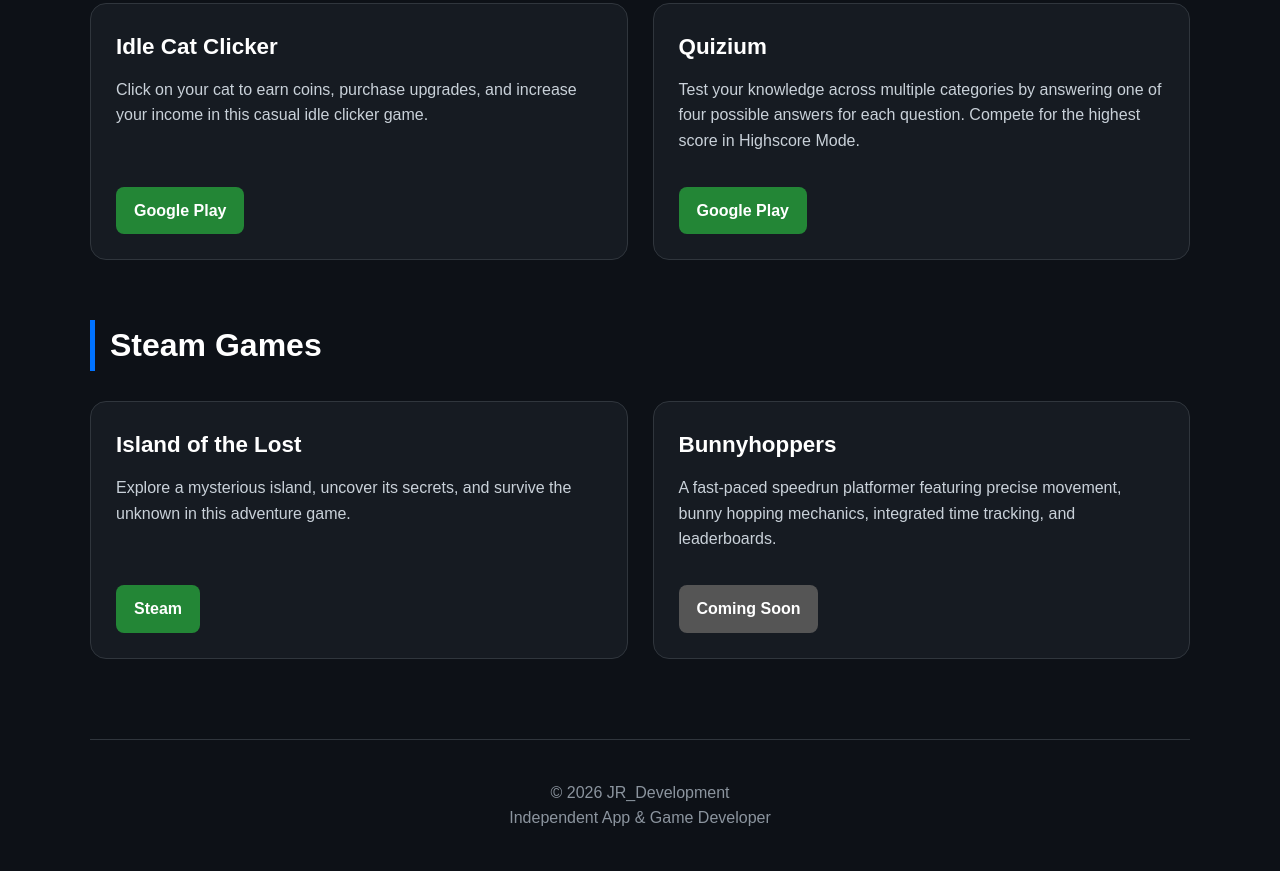
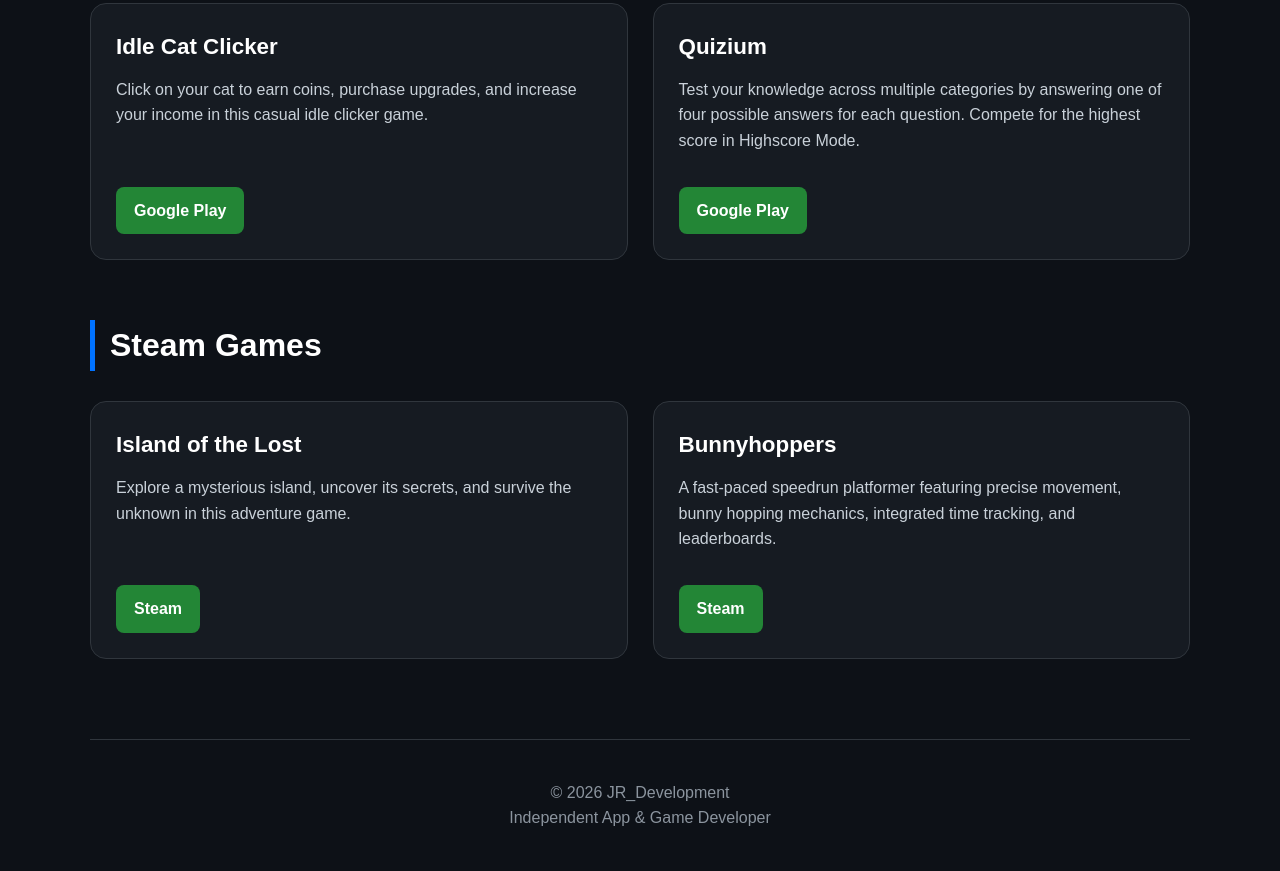
Before and after one commit to reuschdev-rgb/reuschdev-rgb.github.io, a plain HTML site: page index.html in a window 1280 px wide. Shown: the part 467-1338 px from the top of the page. Drawn offline with Linux system fonts and the light colour scheme.

```diff
--- a/index.html
+++ b/index.html
@@ -228,8 +228,10 @@
                         and leaderboards.
                     </p>
 
-                    <a class="button disabled">
-                        Coming Soon
+                    <a class="button"
+                        href="https://store.steampowered.com/app/4895240/Bunnyhoppers/"
+                        target="_blank">
+                        Steam
                     </a>
 
                 </div>
```
